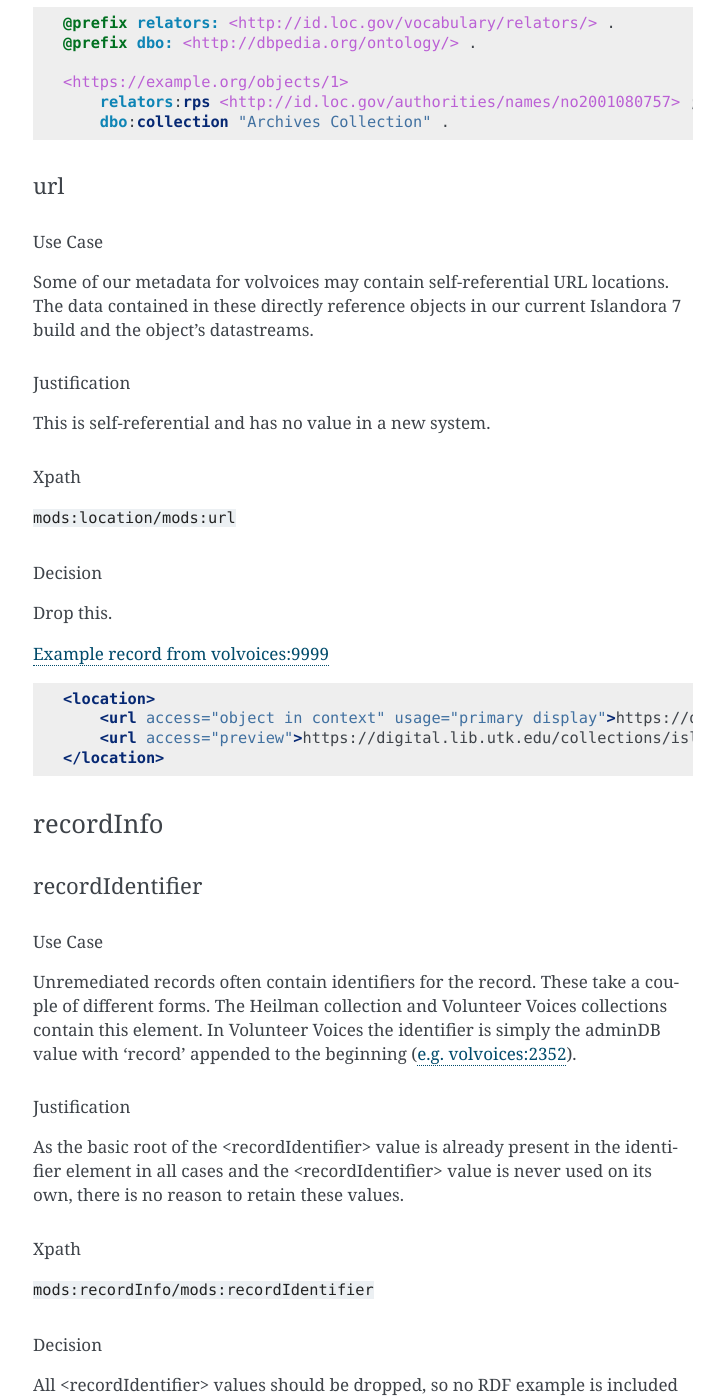
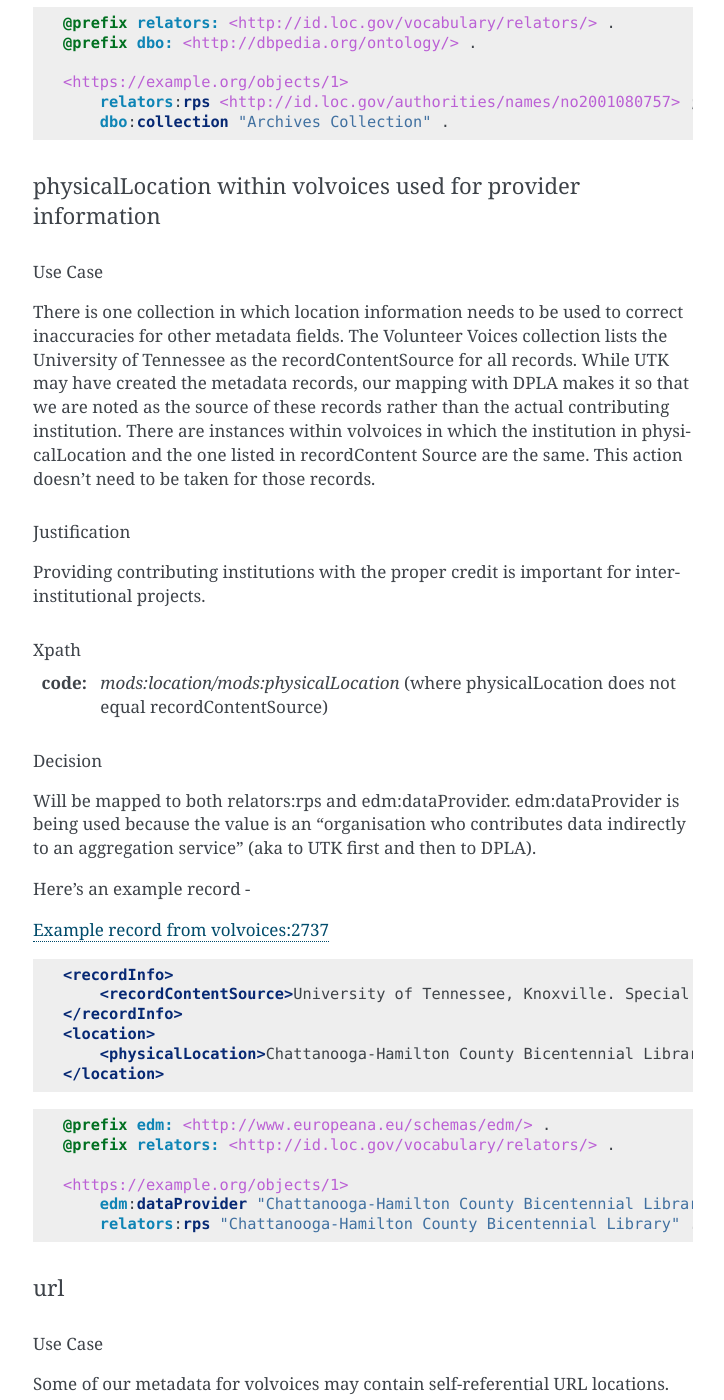
Before and after one commit to UTKcataloging/mods_to_rdf, a Sphinx documentation site: the page built from docs/source/contents/4_draft_mapping.rst, in a window 1280 px wide and 1400 px high, scrolled down 43219 px. Shown: the whole window, without its empty margins (387-1111 px from the left). Built offline with Sphinx 7.4.7, drawn with Linux system fonts in a browser that asks for light colours; formulas are drawn with MathJax 3; some of the changed text lies outside the part shown.

Commit message:
Add case for physicalLocation within volvoices used for provider information.

```diff
--- a/docs/source/contents/4_draft_mapping.rst
+++ b/docs/source/contents/4_draft_mapping.rst
@@ -2034,6 +2034,50 @@
         relators:rps <http://id.loc.gov/authorities/names/no2001080757> ;
         dbo:collection "Archives Collection" .
 
+physicalLocation within volvoices used for provider information
+---------------------------------------------------------------
+
+Use Case
+^^^^^^^^
+
+There is one collection in which location information needs to be used to correct inaccuracies for other metadata fields. The Volunteer Voices collection lists the University of Tennessee as the recordContentSource for all records. While UTK may have created the metadata records, our mapping with DPLA makes it so that we are noted as the source of these records rather than the actual contributing institution. There are instances within volvoices in which the institution in physicalLocation and the one listed in recordContent Source are the same. This action doesn't need to be taken for those records.
+
+Justification
+^^^^^^^^^^^^^
+
+Providing contributing institutions with the proper credit is important for inter-institutional projects.
+
+Xpath
+^^^^^
+
+:code: `mods:location/mods:physicalLocation` (where physicalLocation does not equal recordContentSource)
+
+Decision
+^^^^^^^^
+Will be mapped to both relators:rps and edm:dataProvider. edm:dataProvider is being used because the value is an "organisation who contributes data indirectly to an aggregation service" (aka to UTK first and then to DPLA).
+
+Here's an example record -
+
+`Example record from volvoices:2737 <https://digital.lib.utk.edu/collections/islandora/object/volvoices%3A2737/datastream/MODS/view>`_
+
+.. code-block:: xml
+
+    <recordInfo>
+        <recordContentSource>University of Tennessee, Knoxville. Special Collections</recordContentSource>
+    </recordInfo>
+    <location>
+        <physicalLocation>Chattanooga-Hamilton County Bicentennial Library</physicalLocation>
+    </location>
+
+.. code-block:: turtle
+
+    @prefix edm: <http://www.europeana.eu/schemas/edm/> .
+    @prefix relators: <http://id.loc.gov/vocabulary/relators/> .
+
+    <https://example.org/objects/1>
+        edm:dataProvider "Chattanooga-Hamilton County Bicentennial Library" ;
+        relators:rps "Chattanooga-Hamilton County Bicentennial Library" .
+
 url
 ---
 
```
